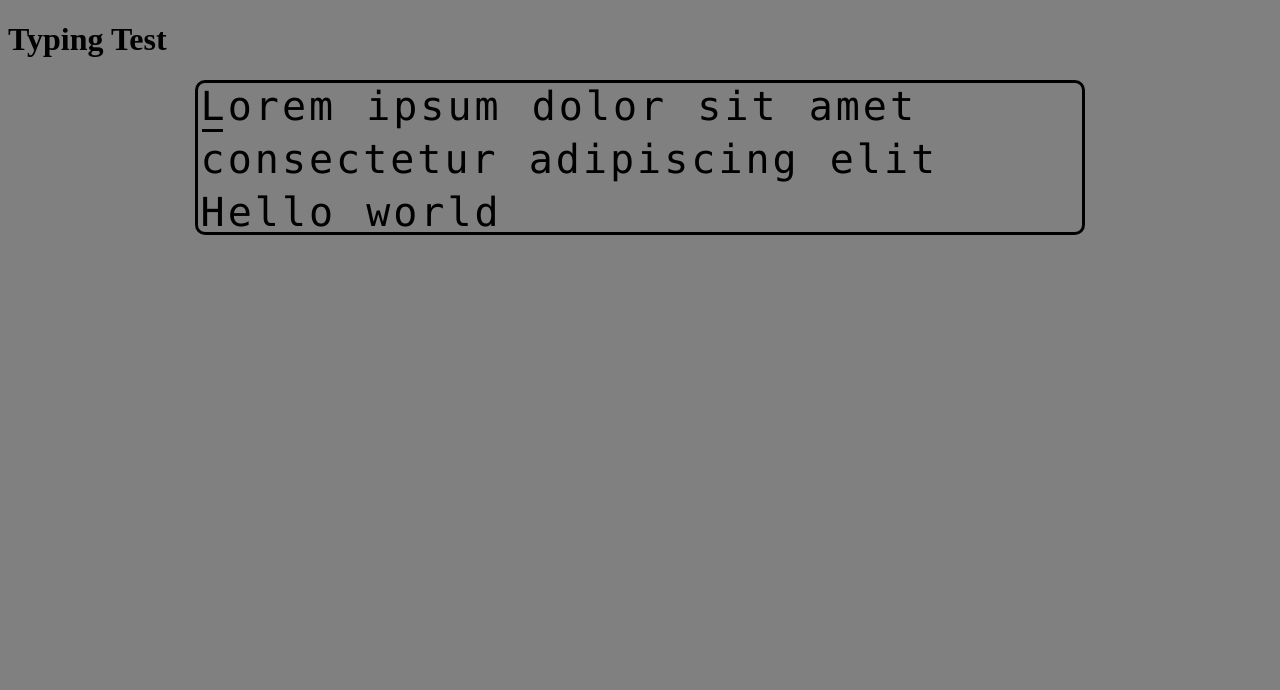
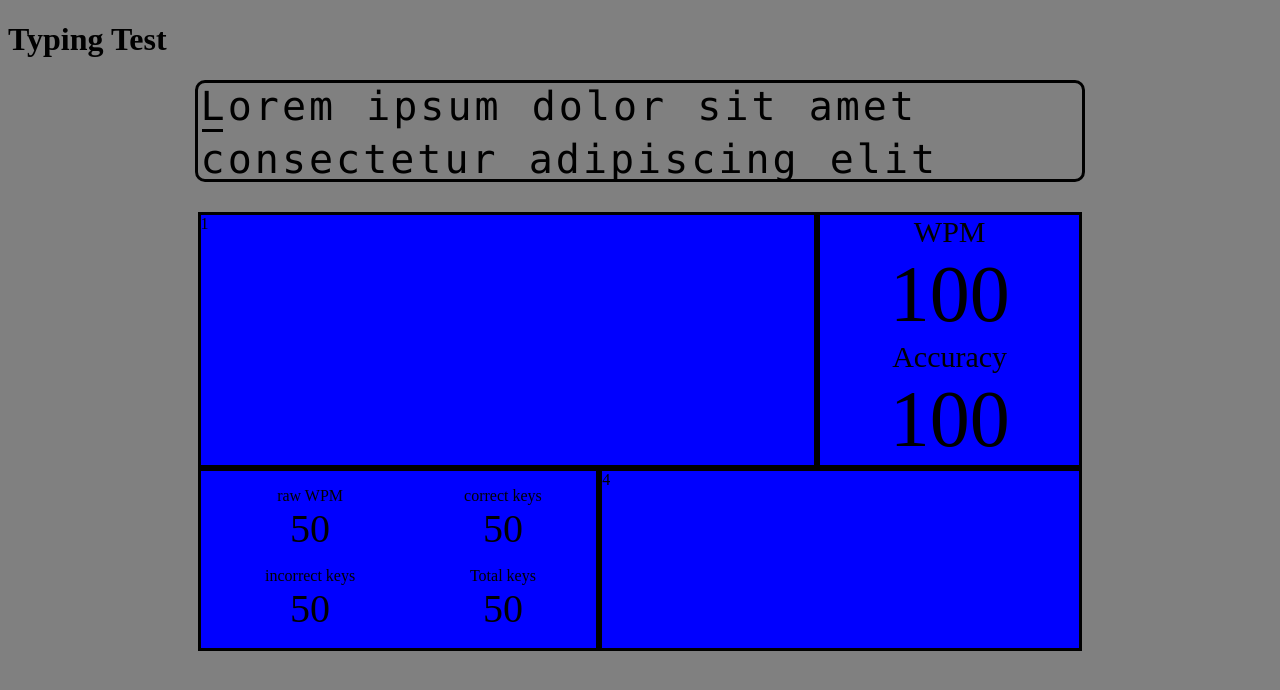
Before and after one commit to KhweziN/TypingTest, a website: page html/index.html in a window 1280 px wide. Drawn offline with Linux system fonts and the light colour scheme.

Commit message:
added statistics html and css

```diff
--- a/css/index.css
+++ b/css/index.css
@@ -13,11 +13,22 @@ body{
    Typing-area Styles
 ======================== */
 
+#outer-typing-area{
+    /* Structure */
+    width: 70%;
+    margin: auto;
+    border-style: solid;
+    border-radius: 10px;
+    clip-path: polygon(0 0, 0 100%, 100% 100%, 100% 0);
+    max-height: 96px;
+}
+
 #typing-area{
     /* Structure */
     display: flex;
     flex-wrap: wrap;
     row-gap: 10px;
+    /* height: 100%; */
 
     /* div centering */
     position: relative;
@@ -27,15 +38,6 @@ body{
 
     /* positioning */
     top: 0;
-}
-
-#outer-typing-area{
-    /* Structure */
-    width: 70%;
-    margin: auto;
-    border-style: solid;
-    border-radius: 10px;
-    clip-path: polygon(0 0, 0 100%, 100% 100%, 100% 0);
 }
 
 /* ====================
@@ -89,6 +91,62 @@ body{
     background-color: rgba(26, 189, 29, 0.7);
 }
 
+/* ====================
+   Statistics
+======================== */
+
+#statistics{
+    display: grid;
+    position: relative;
+    height: auto;
+    width: 70%;
+    margin: 30px auto 30px auto;
+    background-color: blue;
+    grid-template-columns: auto auto 30%;
+}
+
+.stats-item{
+    border-style: solid;
+    border-width: 3px;
+}
+
+.stats-item:nth-child(1){
+    grid-column-start: 1;
+    grid-column-end: 3;
+}
+
+.stats-item:nth-child(4){
+    grid-column-start: 2;
+    grid-column-end: 4;
+}
+
+#wpm-accuracy{
+    text-align: center;
+    font-size: 30px;
+}
+
+#wpm-accuracy > div{
+    font-size: 80px;
+}
+
+.stats-item > ul{
+    display: grid;
+    row-gap: 15px;
+
+    list-style: none;
+    padding-left: 10px;
+    grid-template-columns: auto auto;
+    text-align: center;
+}
+
+.stats-item li > div{
+    font-size: 40px;
+}
+
+/* ====================
+   Animations
+======================== */
+
 .translate-area-up{
     animation-name: translate-up;
     animation-duration: 0.5s;
@@ -104,7 +162,7 @@ body{
 }
 
 /* ====================
-   Animations
+   Keyframes
 ======================== */
 @keyframes cursor-blink {
     0% {background-color: black;}
--- a/html/index.html
+++ b/html/index.html
@@ -91,6 +91,28 @@
 
 
             </div>
+
+        </div>
+
+        <div id="statistics">
+            <!-- grid -->
+            <div class="stats-item">1</div>
+            <div id="wpm-accuracy" class="stats-item">
+                WPM <div>100</div>
+                Accuracy <div>100</div>
+            </div>
+            <div class="stats-item">
+                <ul>
+                    <li id="raw-wpm">raw WPM <div>50</div> </li>
+                    <li id="correct-keys">correct keys <div>50</div> </li>
+                    <li id="incorrect-keys">incorrect keys <div>50</div> </li>
+                    <li id="total-keys">Total keys <div>50</div> </li>
+                </ul>
+            </div>
+            <div class="stats-item">4</div>
+            </div>
+
+        </div>
         <script type="module"src="/javascript/index.js"></script>
     </body>
 </html>
--- a/javascript/index.js
+++ b/javascript/index.js
@@ -4,7 +4,7 @@ import { Tracker } from "./Tracker.js";
 
 ///////////////////Testing code///////////////////////
 var typingArea = document.getElementById("typing-area");
-var t = new TypingString("Hello world", typingArea, 5);
+var t = new TypingString("Hello world + some more dummy text to fill up the buffer", typingArea, 5);
 // for(let i=0; i<10; i++){
 //     console.log(`Word (${t.currentWordIndex}), Letter (${t.currentLetterIndex}) :
 //         ${t.typingArea.children.item(t.currentWordIndex).children.item(t.currentLetterIndex).innerHTML}`);
```
Lines whose indentation alone changed are shown as unchanged.
